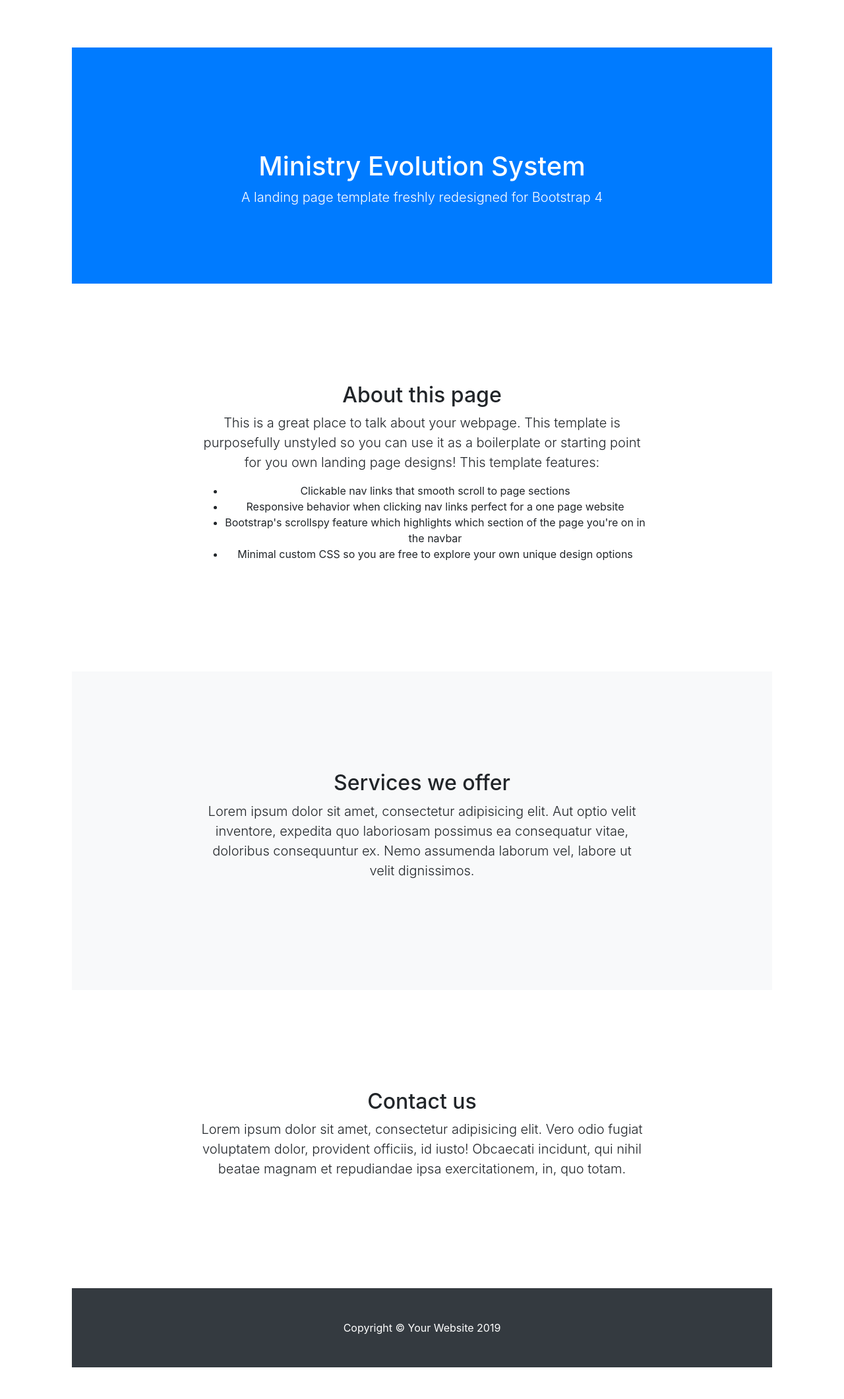
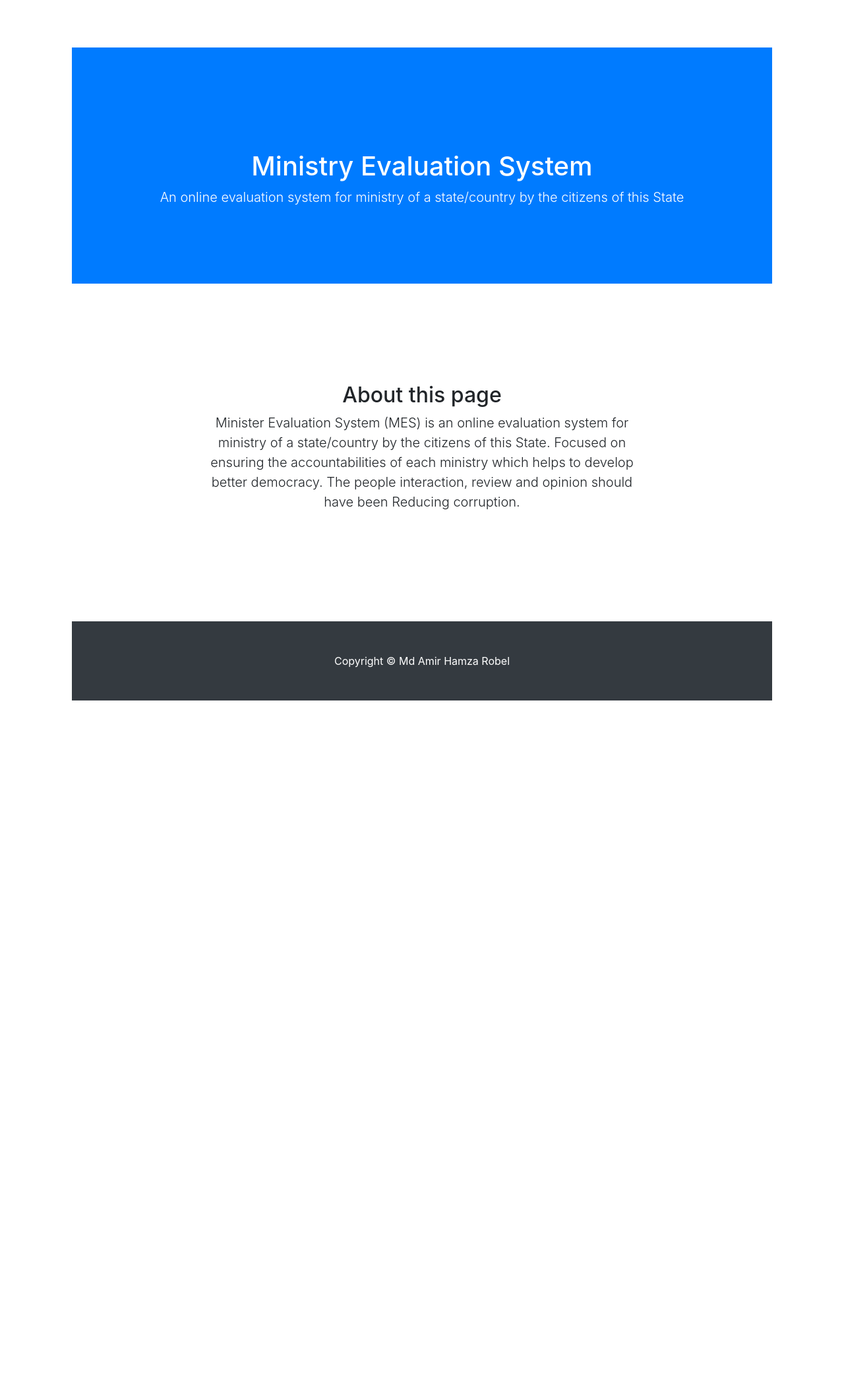
Before and after one commit to harunurkst/ministry-evaluation-system, a Django app: page / in a window 1280 px wide. Shown: the part 56-2177 px from the top of the page at 66% size. After the commit the page ends 1118 px from the top, so only its background shows below. Run offline with Django 3.2, Linux system fonts and the light colour scheme; some libraries are stand-ins or nearby versions.

Commit message:
update home page content

```diff
--- a/templates/index.html
+++ b/templates/index.html
@@ -15,8 +15,8 @@
 
   <header class="bg-primary text-white">
     <div class="container text-center">
-      <h1>Ministry Evolution System</h1>
-      <p class="lead">A landing page template freshly redesigned for Bootstrap 4</p>
+      <h1>Ministry Evaluation System</h1>
+      <p class="lead">An online evaluation system for ministry of a state/country by the citizens of this State</p>
     </div>
   </header>
 
@@ -25,44 +25,26 @@
       <div class="row">
         <div class="col-lg-8 mx-auto">
           <h2>About this page</h2>
-          <p class="lead">This is a great place to talk about your webpage. This template is purposefully unstyled so you can use it as a boilerplate or starting point for you own landing page designs! This template features:</p>
-          <ul>
-            <li>Clickable nav links that smooth scroll to page sections</li>
-            <li>Responsive behavior when clicking nav links perfect for a one page website</li>
-            <li>Bootstrap's scrollspy feature which highlights which section of the page you're on in the navbar</li>
-            <li>Minimal custom CSS so you are free to explore your own unique design options</li>
-          </ul>
+          <p class="lead">Minister Evaluation System (MES) is an online evaluation
+           system for ministry of a state/country by the citizens of this State.
+           Focused on ensuring the accountabilities of each ministry which helps
+           to develop better democracy. The people interaction, review and opinion
+            should have been Reducing corruption.
+          </p>
+
         </div>
       </div>
     </div>
   </section>
 
-  <section id="services" class="bg-light">
-    <div class="container">
-      <div class="row">
-        <div class="col-lg-8 mx-auto">
-          <h2>Services we offer</h2>
-          <p class="lead">Lorem ipsum dolor sit amet, consectetur adipisicing elit. Aut optio velit inventore, expedita quo laboriosam possimus ea consequatur vitae, doloribus consequuntur ex. Nemo assumenda laborum vel, labore ut velit dignissimos.</p>
-        </div>
-      </div>
-    </div>
-  </section>
 
-  <section id="contact">
-    <div class="container">
-      <div class="row">
-        <div class="col-lg-8 mx-auto">
-          <h2>Contact us</h2>
-          <p class="lead">Lorem ipsum dolor sit amet, consectetur adipisicing elit. Vero odio fugiat voluptatem dolor, provident officiis, id iusto! Obcaecati incidunt, qui nihil beatae magnam et repudiandae ipsa exercitationem, in, quo totam.</p>
-        </div>
-      </div>
-    </div>
-  </section>
+
+
 
   <!-- Footer -->
   <footer class="py-5 bg-dark">
     <div class="container">
-      <p class="m-0 text-center text-white">Copyright &copy; Your Website 2019</p>
+      <p class="m-0 text-center text-white">Copyright &copy; Md Amir Hamza Robel</p>
     </div>
     <!-- /.container -->
   </footer>
```
